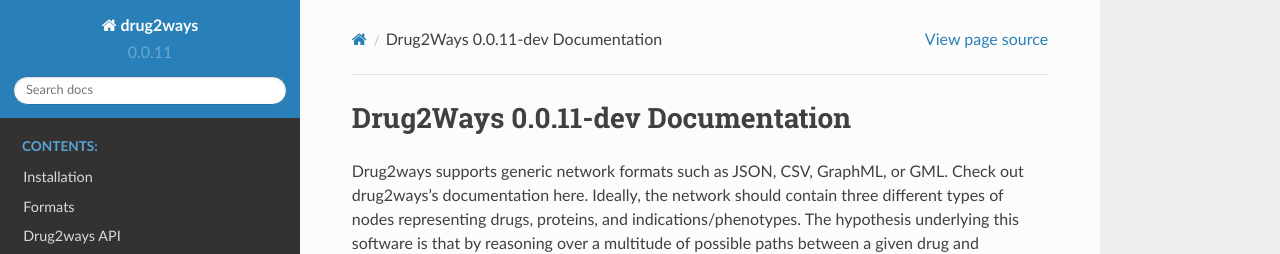
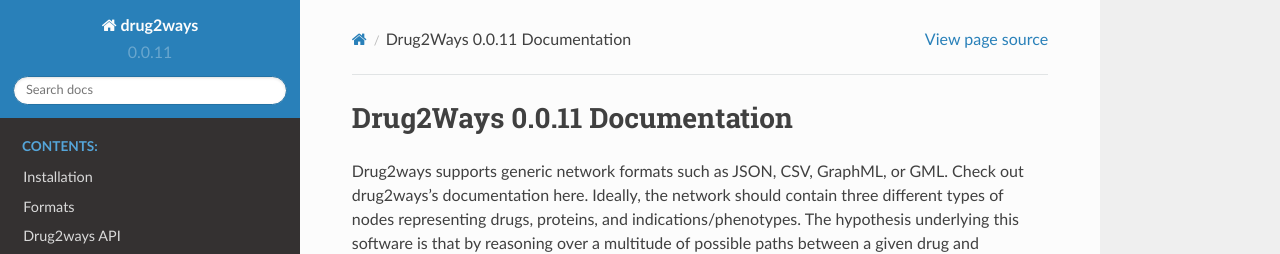
Before and after one commit to drug2ways/drug2ways, a Sphinx documentation site: the page built from docs/source/index.rst, in a window 1280 px wide and 1203 px high. Shown: the top 254 px of the window. Built offline with Sphinx 7.4.7 and the Read the Docs theme 2.0.0, drawn with Linux system fonts in a browser that asks for light colours.

Commit message:
Bump version: 0.0.11-dev → 0.0.11

```diff
--- a/docs/source/conf.py
+++ b/docs/source/conf.py
@@ -21,7 +21,7 @@
 copyright = '2020, Daniel Rivas Barragan and Daniel Domingo-Fernandez'
 author = 'Daniel Rivas Barragan and Daniel Domingo-Fernandez'
 
-release = '0.0.11-dev'
+release = '0.0.11'
 
 parsed_version = re.match(
     '(?P<major>\d+)\.(?P<minor>\d+)\.(?P<patch>\d+)(?:-(?P<release>[0-9A-Za-z-]+(?:\.[0-9A-Za-z-]+)*))?(?:\+(?P<build>[0-9A-Za-z-]+(?:\.[0-9A-Za-z-]+)*))?',
--- a/setup.cfg
+++ b/setup.cfg
@@ -3,7 +3,7 @@
 ##########################
 [metadata]
 name = drug2ways
-version = 0.0.11-dev
+version = 0.0.11
 description = Reasoning over polar paths in biological networks for drug discovery applications
 long_description = A Python package for reasoning over large-scale biological networks for drug discovery applications in bioinformatics
 
```
Also changed, not shown: .bumpversion.cfg.
